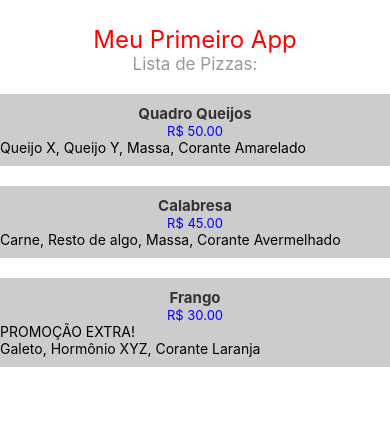
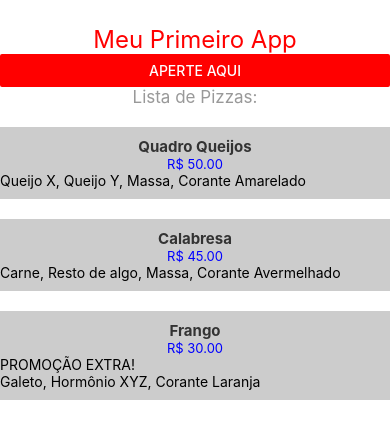
Before and after one commit to gustavoalvesdev/react-native-studies, a React Native app in the folder meu-primeiro-app/: screen / in a window 390 px wide. Shown: the top 438 px of the page. Built offline with nearby package versions, Linux system fonts and the light colour scheme.

Commit message:
Ações de Toque

```diff
--- a/meu-primeiro-app/App.tsx
+++ b/meu-primeiro-app/App.tsx
@@ -1,10 +1,22 @@
-import { Text, SafeAreaView, StyleSheet } from 'react-native';
+import { Text, SafeAreaView, StyleSheet, Button, Alert } from 'react-native';
 import { PizzaItem } from './components/PizzaItem';
 
 const App = () => {
+
+  const handleButton = () => {
+    Alert.alert('Apertou no botão!');
+  }
+
   return (
     <SafeAreaView>
         <Text style={styles.title}>Meu Primeiro App</Text>
+
+        <Button
+          title="Aperte aqui"
+          onPress={handleButton}
+          color='#FF0000'
+        />
+
         <Text style={styles.subtitle}>Lista de Pizzas:</Text>
         <PizzaItem
           name="Quadro Queijos"
```
